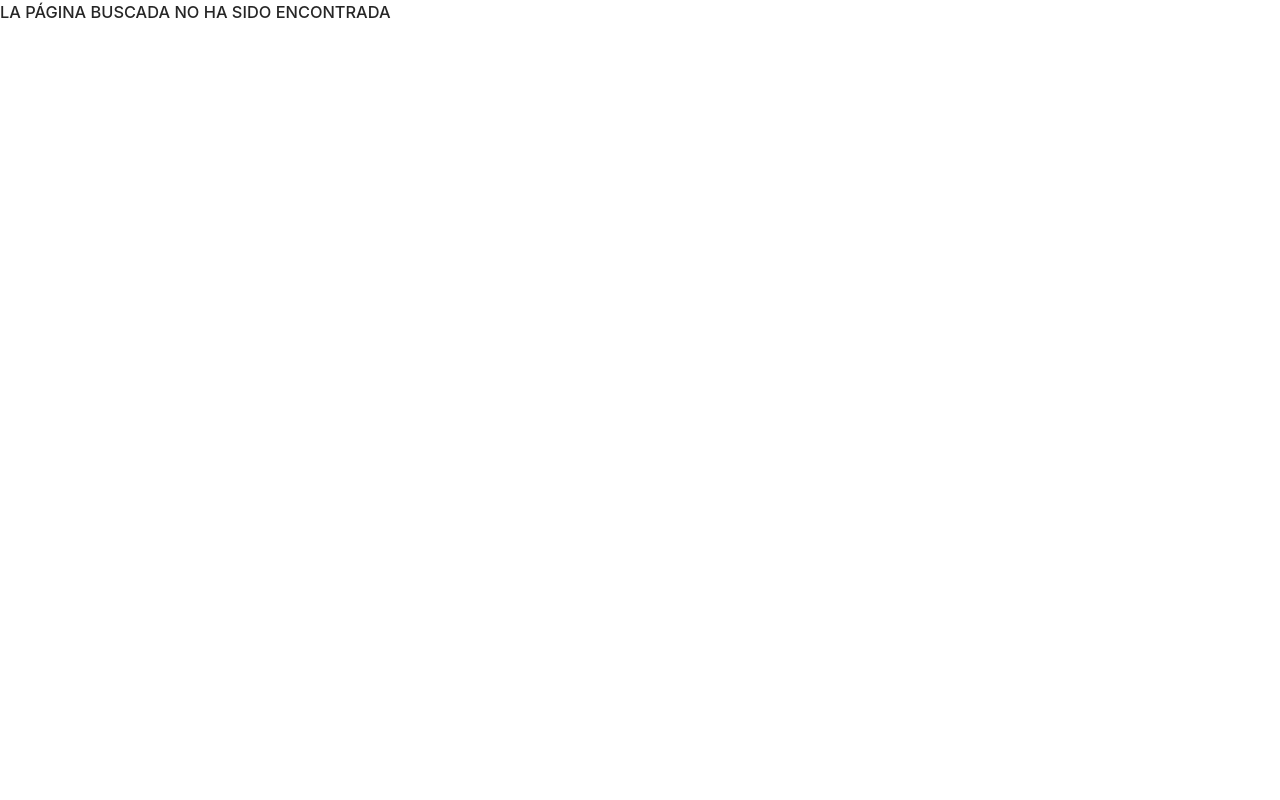
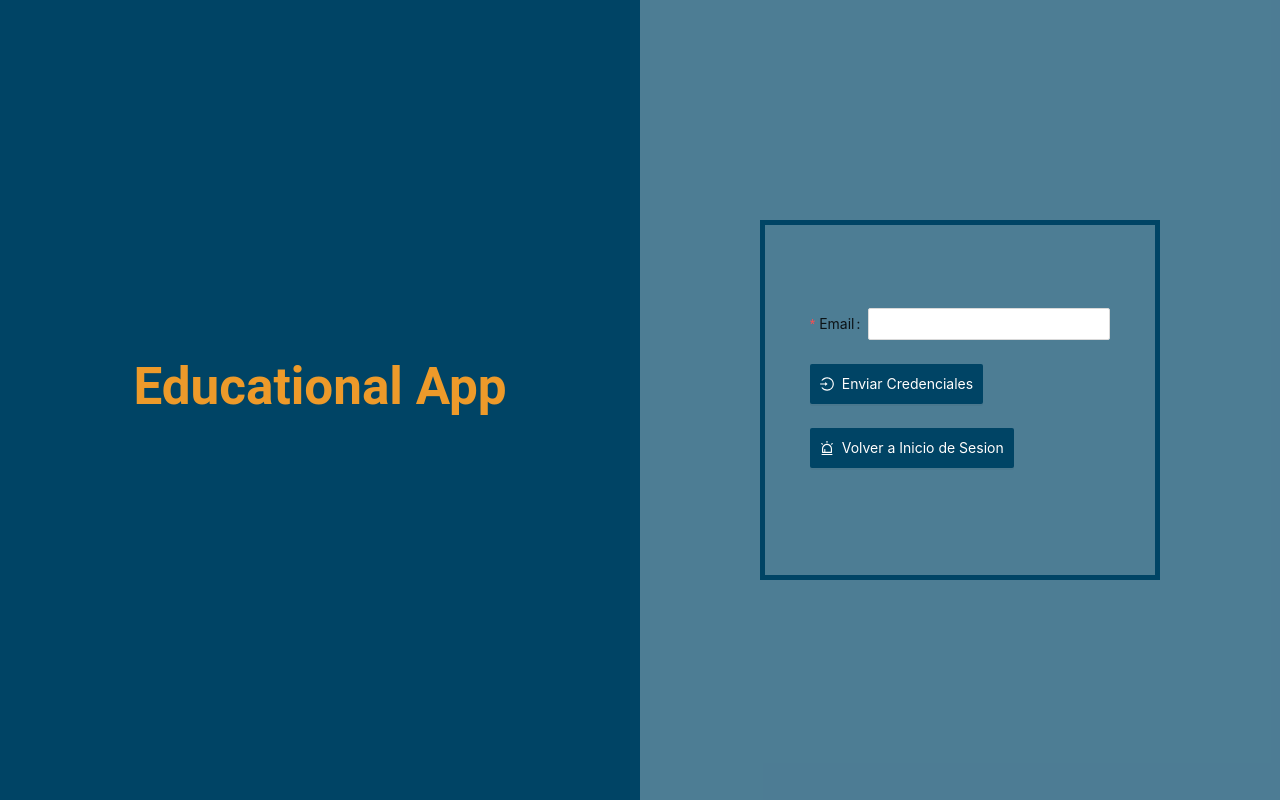
Before and after one commit to WilCodee/educational-app, a React (Create React App) app: page /recoverpassword in a window 1280 px wide. Built offline with nearby package versions, Linux system fonts and the light colour scheme.

Commit message:
feat: #1RecoverPassword Pagina para recuperar credenciales

```diff
--- a/src/components/Login/FormLogin.tsx
+++ b/src/components/Login/FormLogin.tsx
@@ -1,12 +1,13 @@
 import { Button, Checkbox, Form, Input, message } from 'antd';
 import React, { useContext, useState } from 'react';
 import { AuthContext } from 'src/context/AuthContext';
-import { LoginOutlined } from '@ant-design/icons';
+import { LoginOutlined,AlertOutlined } from '@ant-design/icons';
 import { postData } from 'src/services/fetch/postData';
+import { useNavigate } from 'react-router-dom';
 
 export const FormLogin = () => {
     const [loading, setLoading] = useState(false);
-
+    const navigate = useNavigate()
     const { login } = useContext(AuthContext);
 
     const onFinish = async(values: any)=>{
@@ -65,6 +66,11 @@ export const FormLogin = () => {
                             Iniciar Sesión
                         </Button>
                     </Form.Item>
+                    <Form.Item >
+                        <Button type="primary" htmlType="submit" className='button-login'  onClick={() => navigate("/recoverpassword") }icon={<AlertOutlined />} disabled={loading}>
+                            Olvide mi Contraseña
+                        </Button>
+                    </Form.Item>
                 </Form>
             </div>
         </>
--- a/src/navigation/AuthenticatedNavigation/index.tsx
+++ b/src/navigation/AuthenticatedNavigation/index.tsx
@@ -29,12 +29,14 @@ const AuthenticatedNavigation = () => {
           <SideBar>
             <ModalProvider>
               <Routes>
+
                 {user.isAdmin && (
                   <>
                     <Route path="students" element={<StudentsPage />} />
                     <Route path="teachers" element={<TeachersPage />} />
                     <Route path="subjects" element={<SubjectsPage />} />
                     <Route path="courses" element={<CoursesPage />} />
+
                   </>
                 )}
                 {user.isTeacher && (
--- a/src/navigation/UnauthenticatedNavigation/index.tsx
+++ b/src/navigation/UnauthenticatedNavigation/index.tsx
@@ -2,12 +2,15 @@ import React from 'react';
 import { Routes, Route } from 'react-router-dom';
 import NotFoundPage from '../../pages/Errors/NotFoundPage';
 import LoginPage from '../../pages/Auth/LoginPage';
+import RecoverPage from '../../pages/Auth/RecoverPage';
 
 const UnauthenticatedNavigation = () => {
     return(
       <Routes>
         <Route path="/" element={<LoginPage />} />
+        <Route path="/recoverpassword" element={<RecoverPage/>} />
         <Route path='*' element={<NotFoundPage/>}/>
+
       </Routes>
     )
 }
--- /dev/null
+++ b/src/pages/AllUsers/RecoverPassword.tsx
@@ -0,0 +1,57 @@
+import { Button,Form, Input, message } from 'antd';
+import React, {  useState } from 'react';
+import { LoginOutlined,AlertOutlined } from '@ant-design/icons';
+import { getData } from 'src/services/fetch/getData';
+import { useNavigate } from 'react-router-dom';
+
+export const RecoverPassword = () => {
+    const [loading, setLoading] = useState(false);
+    const navigate = useNavigate()
+
+    const onFinish = async(values: any)=>{
+        try {
+            setLoading(true);
+            const requestEmail = await getData(`/mail/${values.email}`)
+            if(requestEmail.status){
+                message.success(`Las Credenciales has sido enviadad a ${values.email}`)
+            }else{
+                message.error('El Correo No existe en la plataforma');
+            }
+
+        } catch (error) {
+            message.error('El Correo No existe en la plataforma -'+error);
+
+        }
+        setLoading(false);
+    }
+    return (
+
+        <>
+            <div className='form-login'>
+                <Form
+                    name="basic"
+                    initialValues={{ remember: true }}
+                    onFinish={onFinish}
+                >
+                    <Form.Item
+                        label="Email"
+                        name="email"
+                        rules={[{ required: true, message: 'Por favor ingrese su correo!' }, {type:'email', message: 'Ingrese un email valido!'}]}
+                    >
+                        <Input />
+                    </Form.Item>
+                    <Form.Item >
+                        <Button type="primary" htmlType="submit" className='button-login' icon={<LoginOutlined />} loading={loading} disabled={loading}>
+                            Enviar Credenciales
+                        </Button>
+                    </Form.Item>
+                    <Form.Item >
+                        <Button type="primary" htmlType="submit" className='button-login'  onClick={() => navigate("/") }icon={<AlertOutlined />} disabled={loading}>
+                            Volver a Inicio de Sesion
+                        </Button>
+                    </Form.Item>
+                </Form>
+            </div>
+        </>
+    )
+}
--- /dev/null
+++ b/src/pages/Auth/RecoverPage.tsx
@@ -0,0 +1,29 @@
+import {Col, Row } from 'antd';
+import React from 'react';
+import '../../styles/login.css';
+import { RecoverPassword } from '../AllUsers/RecoverPassword';
+
+const LoginPage = () => {
+
+    return(
+        <>
+        <div className='content-principal'>
+            <Row>
+                <Col xxl={12} xl={12} lg={12} md={24} sm={24} xs={24}>
+                    <div className='content-left content-left-lg'>
+
+                        <h1 className='title-pre'>Educational App</h1>
+                    </div>
+                </Col>
+                <Col xxl={12} xl={12} lg={12}  md={24} sm={24} xs={24}>
+                    <div className='content-rigt'>
+                        <RecoverPassword />
+                    </div>
+                </Col>
+            </Row>
+        </div>
+        </>
+    )
+}
+
+export default LoginPage;
```
